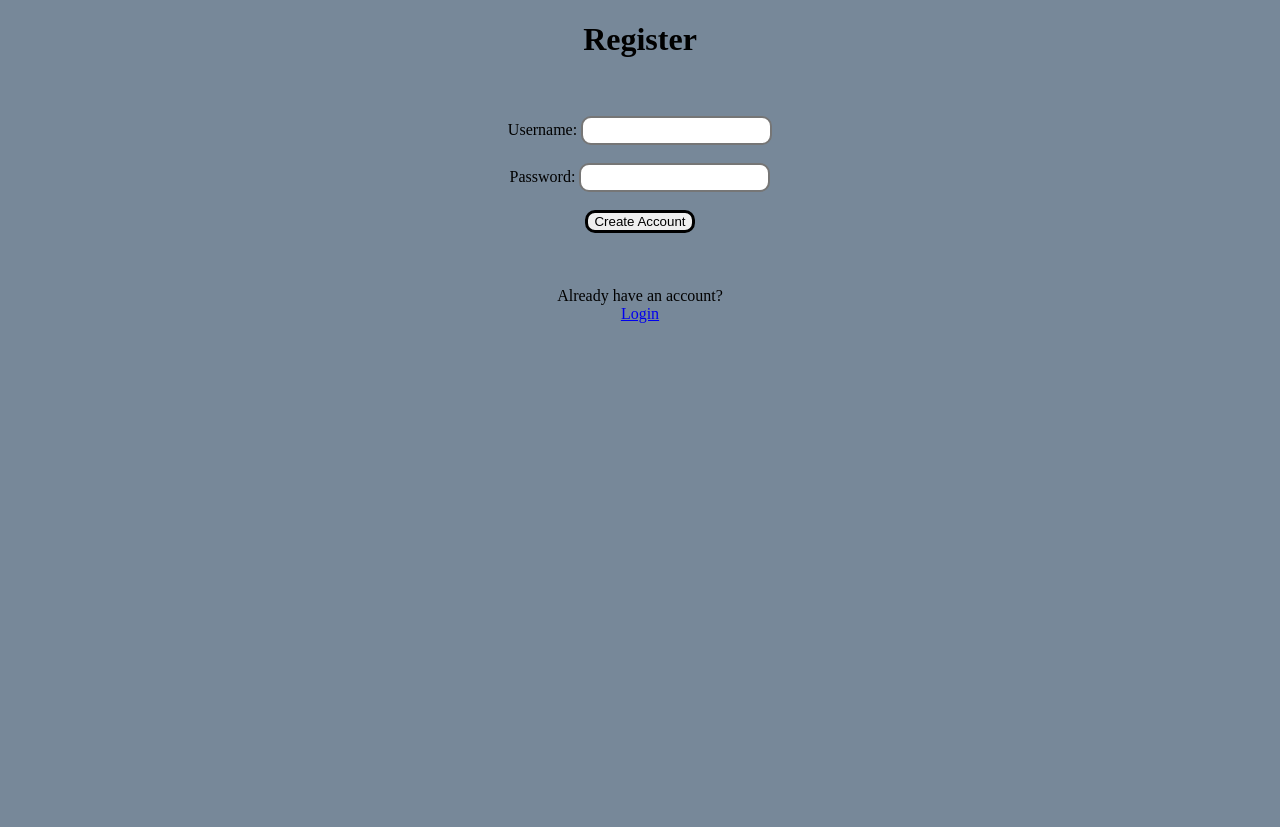
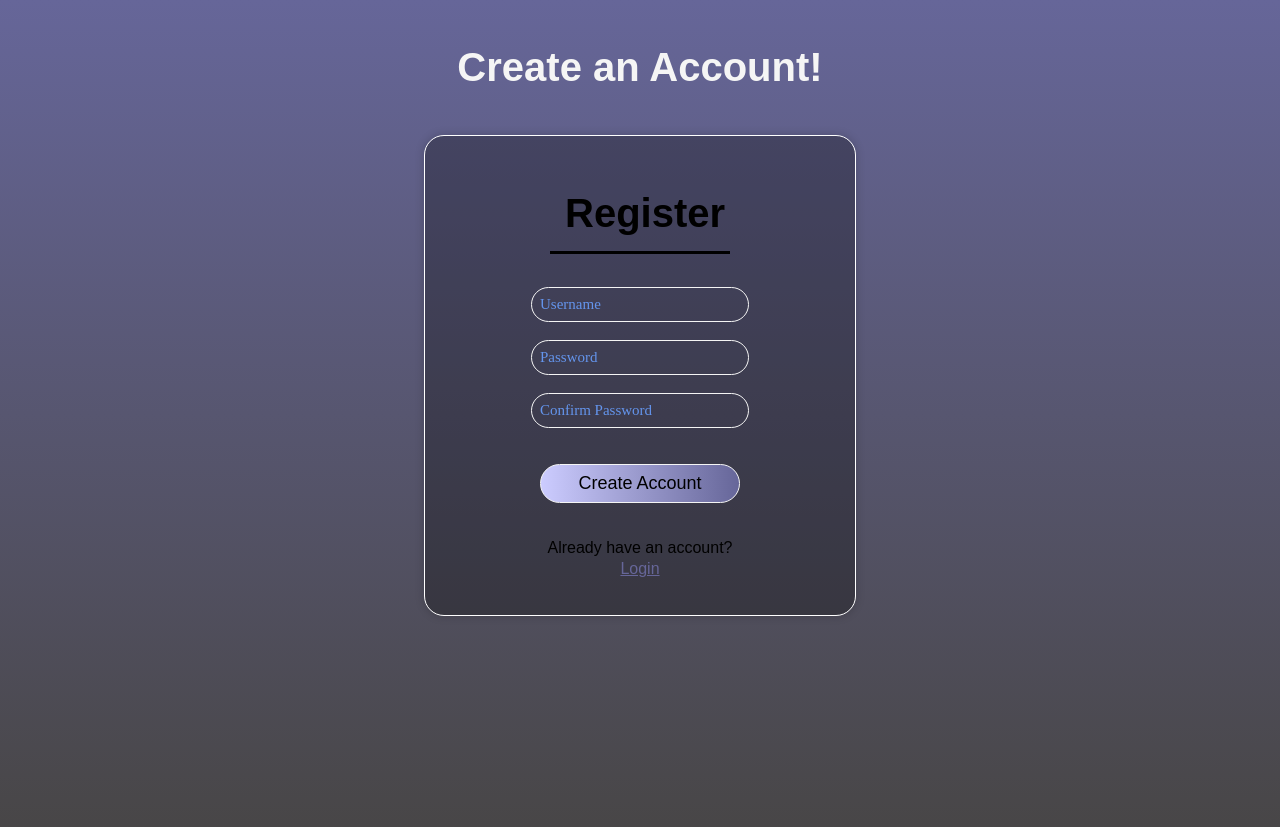
Before and after one commit to safendi/WorkoutTracker, a Flask app: page /register in a window 1280 px wide. Before the commit the page ends 323 px from the top, so only its background shows below. Run offline with Flask 3, Linux system fonts and the light colour scheme; some libraries are stand-ins or nearby versions.

Commit message:
register page work

```diff
--- a/app.py
+++ b/app.py
@@ -58,15 +58,16 @@ def register():
     if request.method == 'POST':
         username = request.form['username']
         password = request.form['password']
+        confirmPassword = request.form['confirmPassword']
         cursor.execute("SELECT * FROM users WHERE username = ?", (username,))
         keypass = cursor.fetchone()
-        if keypass is None:
+        if keypass is None and password == confirmPassword and len(password) >= 3:
             cursor.execute("INSERT INTO users VALUES (?, ?)", (username, password))
             conn.commit()
             session['usr'] = username
             return redirect("/home")
         else:
-            print("User already exists")
+            print("User already exists or failed to confirm password")
             return redirect("/register")
 
     else:
--- a/templates/index.html
+++ b/templates/index.html
@@ -100,6 +100,8 @@
             }
             a {
                 color: #666699;
+                position: relative;
+                top: -11px;
             }
 
         </style>
@@ -113,7 +115,7 @@
         <form action="/" method="post">
             <label id="loginLabel">
                 <h2>Log in</h2>
-                <br>
+
                 <input type="text" name="username" id="username" class="textbox" placeholder="Username">
                 <box-icon name='user' color='#6495ed' ></box-icon>
                 <br> <br>
--- a/templates/register.html
+++ b/templates/register.html
@@ -5,22 +5,99 @@
     <head>
         <title>Workout Log</title>
         <meta name="viewport" content="width=device-width, initial-scale=1">
+        <script src="https://unpkg.com/boxicons@2.1.4/dist/boxicons.js"></script>
         <style>
             body{
+                background: linear-gradient(to top, #484647 0%, #666699 100%);                margin: 0px;
+                height: 100vh;
+            }
+
+            #registerLabel{
+                border-style: solid;
+                border-radius: 20px;
+                padding: 40px;
+                border-width: 1px;
+                width: 350px;
+                margin-left: auto;
+                margin-right: auto;
+                background: rgba(0, 0, 0, 0.3);
+                backdrop-filter: blur(50%);
+                border-color: white;
+                font-family: "Arial Rounded MT Bold", sans-serif;
                 text-align: center;
+                box-shadow: 0 0 10px rgba(0, 0, 0, .2);
+            }
+
+            #registerButton{
+                font-family: sans-serif;
+                background-color: transparent;
+                border-style: solid;
+                border-radius: 20px;
+                padding: 8px;
+                border-width: 1px;
+                border-color: whitesmoke;
+                width: 200px;
+                background: linear-gradient(to right, #ccccff 0%, #666699 100%);
+                font-size: 18px;
+            }
+            #registerButton:hover {
+                background: transparent; /* Change background to transparent on hover */
+                color: whitesmoke;
+            }
+
+            h1{
+                font-family: sans-serif;
+                font-size: 40px;
+                text-align: center;
+                color: whitesmoke;
+                padding: 18px;
+                margin-left: auto;
+                margin-right: auto;
+            }
+
+
+            .textbox{
+                font-size: 15px;
+                border-radius: 20px;
+                border-style: solid;
+                border-width: 1px;
+                padding: 8px;
+                border-color: whitesmoke;
+                background-color: transparent;
+                width: 200px;
                 font-family: "Arial Rounded MT Bold";
-                background-color: lightslategray;
+                color: cornflowerblue;
             }
-            .textbox {
-                border-style: solid;
-                border-radius: 10px;
-                padding: 5px;
+            ::placeholder {
+                    color: cornflowerblue;
+                    font-family: "Arial Rounded MT Bold";
                 }
-            .button {
-                border-style: solid;
-                border-radius: 10px;
-                border-width: 3px;
-                border-color: black;
+            box-icon {
+                position: absolute;
+                transform: translate(-30px, 7.5px);
+                block-size: 18px;
+            }
+            .textbox:focus + box-icon {
+                block-size: 21px;
+            }
+            .textbox:focus::placeholder {
+                visibility: hidden;
+            }
+            h2 {
+                margin-top: auto;
+                font-family: sans-serif;
+                font-size: 40px;
+                margin-left: auto;
+                margin-right: auto;
+                color: black;
+                border-bottom-style: solid;
+                width: 150px;
+                padding: 15px;
+            }
+            a {
+                color: #666699;
+                position: relative;
+                top: 3px;
             }
 
         </style>
@@ -28,25 +105,30 @@
 
 
     <body>
+    <h1>Create an Account!</h1>
 
-    <h1>Register</h1>
-    <br> <br>
-
+    <div id="registerLabel">
+        <h2>Register</h2>
         <form action="/register" method="post">
             <label>
-            Username:
-            <input type="text" name="username" id="username" class="textbox">
+                <input type="text" name="username" id="username" class="textbox" placeholder="Username">
+                <box-icon name='user' color='#6495ed' ></box-icon>
                 <br> <br>
-            Password:
-            <input type="password" name="password" id="password" class="textbox">
+                <input type="password" name="password" id="password" class="textbox" placeholder="Password">
+                <box-icon name='lock-open-alt' color="#6495ed"></box-icon>
                 <br> <br>
-            <input type="submit" value="Create Account" class="button">
+                <input type="password" name="confirmPassword" id="confirmPassword" class="textbox" placeholder="Confirm Password">
+                <box-icon name='lock-open' color="#6495ed"></box-icon>
+                <br> <br><br>
+                <input type="submit" value="Create Account" class="button" id="registerButton">
             </label>
         </form>
-
-    <br><br><br>
+        <br><br>
         <div>Already have an account?</div>
         <a href="/">Login</a>
+    </div>
+
+
 
     </body>
 
```
Also changed, not shown: users.db. Lines whose indentation alone changed are shown as unchanged.
